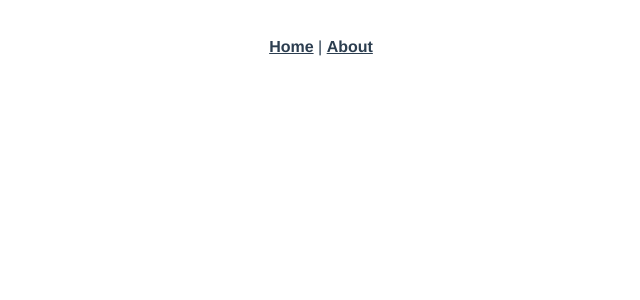
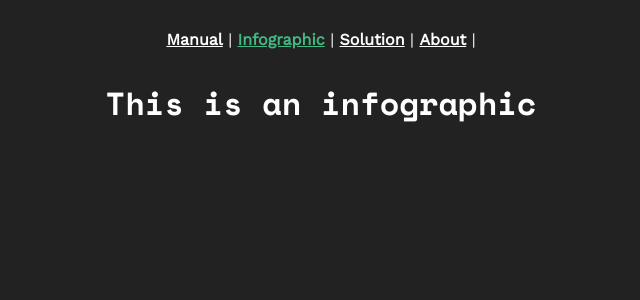
Before and after one commit to ruben-with-b/i-wish-i-knew-that, a Vue app: page /infographic in a window 1280 px wide. Shown: the top 300 px of the page, without its empty margins (319-959 px from the left). Built offline with nearby package versions, Linux system fonts and the light colour scheme.

Commit message:
Include fonts and setup routes

```diff
--- a/src/App.vue
+++ b/src/App.vue
@@ -1,20 +1,40 @@
 <template>
   <div id="app">
     <div id="nav">
-      <router-link to="/">Home</router-link> |
-      <router-link to="/about">About</router-link>
+      <router-link to="/">Manual</router-link> |
+      <router-link to="/infographic">Infographic</router-link> |
+      <router-link to="/solution">Solution</router-link> |
+      <router-link to="/about">About</router-link> |
     </div>
     <router-view/>
   </div>
 </template>
 
 <style lang="scss">
+@import url('https://fonts.googleapis.com/css?family=Space+Mono:400,700|Work+Sans&display=swap');
+
+$color-white: #fff;
+$color-gray-dark: #222;
+
+$color-green: #42b983;
+
+* {
+  margin: 0;
+  padding: 0;
+}
+
+body {
+  background: $color-gray-dark;
+}
+
 #app {
-  font-family: 'Avenir', Helvetica, Arial, sans-serif;
+  font-family: 'Work Sans', 'Avenir', Helvetica, Arial, sans-serif;
   -webkit-font-smoothing: antialiased;
   -moz-osx-font-smoothing: grayscale;
   text-align: center;
-  color: #2c3e50;
+  color: $color-white;
+  background: $color-gray-dark;
+  min-height: 100vh;
 }
 
 #nav {
@@ -22,11 +42,19 @@
 
   a {
     font-weight: bold;
-    color: #2c3e50;
+    color: $color-white;
 
     &.router-link-exact-active {
-      color: #42b983;
+      color: $color-green;
     }
   }
 }
+
+@mixin h1($color) {
+  font-family: 'Space Mono', monospace;
+}
+
+h1 {
+  @include h1(black);
+}
 </style>
--- a/src/router/index.js
+++ b/src/router/index.js
@@ -1,22 +1,28 @@
 import Vue from 'vue'
 import VueRouter from 'vue-router'
-import Home from '../views/Home.vue'
 
 Vue.use(VueRouter)
 
 const routes = [
 	{
 		path: '/',
-		name: 'home',
-		component: Home
+		name: 'manual',
+		component: () => import('../views/Manual.vue')
+	},
+	{
+		path: '/infographic',
+		name: 'infographic',
+		component: () => import('../views/Infographic.vue')
+	},
+	{
+		path: '/solution',
+		name: 'solution',
+		component: () => import('../views/Solution.vue')
 	},
 	{
 		path: '/about',
 		name: 'about',
-		// route level code-splitting
-		// this generates a separate chunk (about.[hash].js) for this route
-		// which is lazy-loaded when the route is visited.
-		component: () => import(/* webpackChunkName: "about" */ '../views/About.vue')
+		component: () => import('../views/About.vue')
 	}
 ]
 
--- /dev/null
+++ b/src/views/Infographic.vue
@@ -0,0 +1,5 @@
+<template>
+  <div class="about">
+    <h1>This is an infographic</h1>
+  </div>
+</template>
--- /dev/null
+++ b/src/views/Solution.vue
@@ -0,0 +1,5 @@
+<template>
+  <div class="about">
+    <h1>This is an solution page</h1>
+  </div>
+</template>
```
Also changed, not shown: src/views/Manual.vue (renamed from src/views/Home.vue), src/views/Test.vue (deleted).
